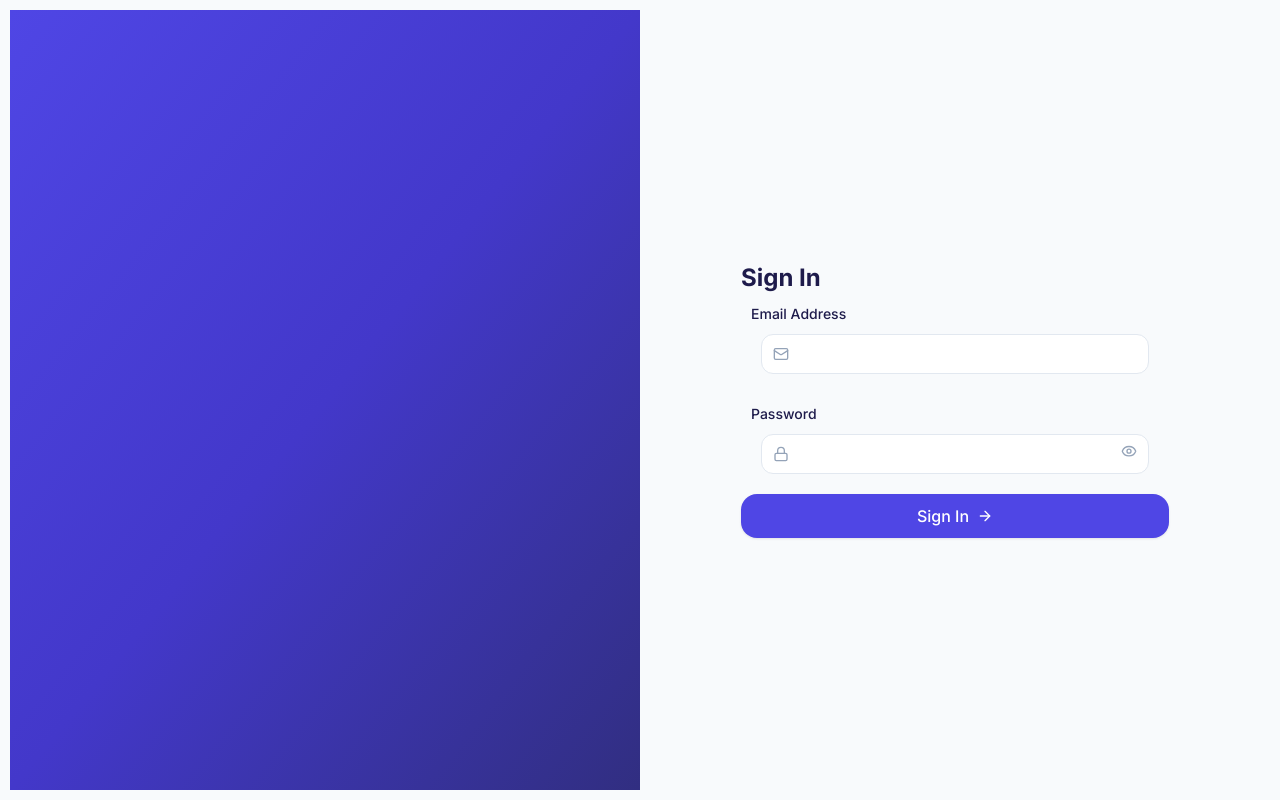
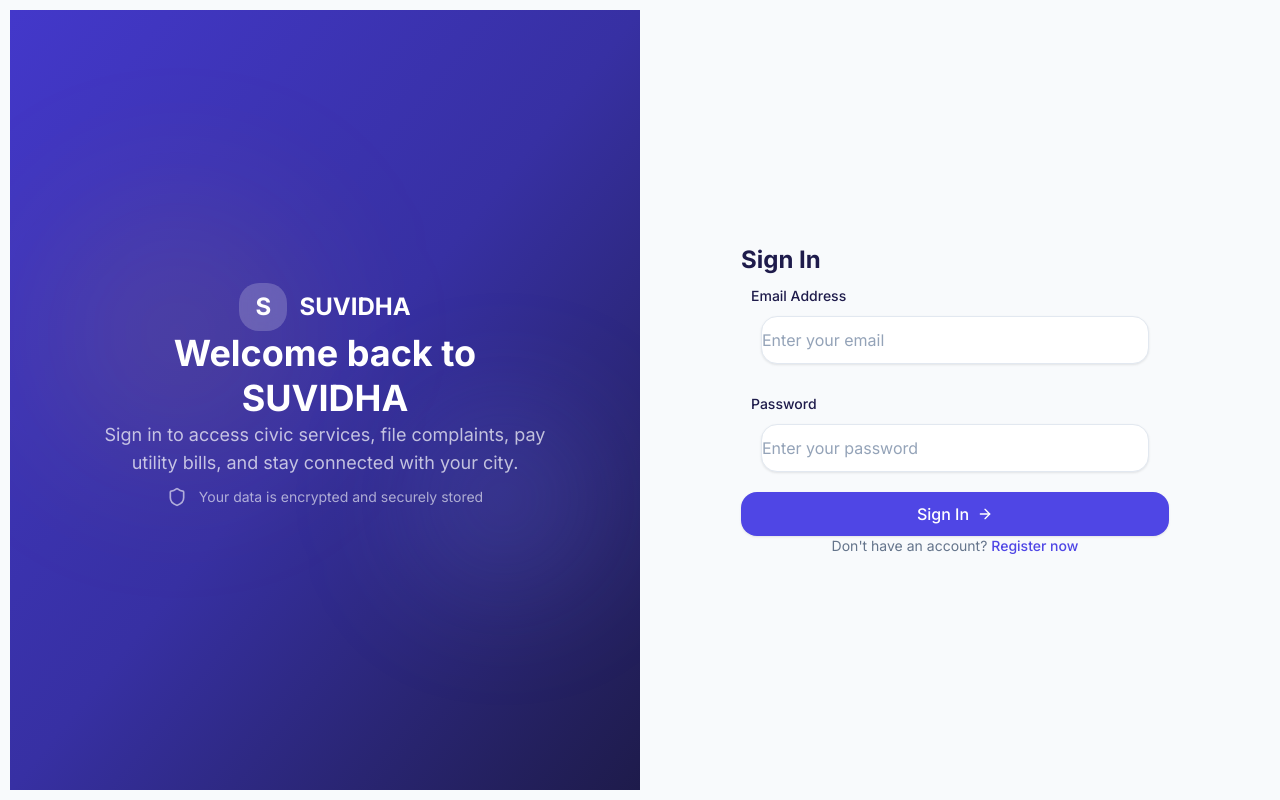
Before and after one commit to SAHILJAIN2024/SUVIDHA, a Next.js app in the folder frontend/: page /auth/login in a window 1280 px wide. Built offline with nearby package versions, Linux system fonts and the light colour scheme.

Commit message:
ragister page fixes

```diff
--- a/frontend/app/auth/login/page.tsx
+++ b/frontend/app/auth/login/page.tsx
@@ -4,7 +4,7 @@ import React, { useState } from "react";
 import Link from "next/link";
 import { useRouter } from "next/navigation";
 import { motion } from "framer-motion";
-import { Mail, Lock, Eye, EyeOff, ArrowRight, Globe, Smartphone } from "lucide-react";
+import { Mail, Lock, Eye, EyeOff, ArrowRight, Globe, Smartphone, Shield } from "lucide-react";
 import { Button, Input } from "@/components/ui";
 import { useAuthStore } from "@/store/auth.store";
 
@@ -63,8 +63,29 @@ router.push(
   return (
     <div className="min-h-screen flex flex-col lg:flex-row overflow-x-hidden">
       {/* Left Panel — Branding */}
-      <div className="hidden lg:flex lg:w-1/2 relative bg-gradient-to-br from-primary-600 via-primary-700 to-primary-900 text-white overflow-hidden">
-        {/* Branding graphics omitted for brevity */}
+      <div className="hidden lg:flex lg:w-1/2 relative bg-gradient-to-br from-primary-700 via-primary-800 to-primary-950 text-white overflow-hidden">
+        <div className="absolute inset-0">
+          <div className="absolute top-1/4 left-10 w-64 h-64 bg-accent-400/10 rounded-full blur-[80px]" />
+          <div className="absolute bottom-1/4 right-10 w-48 h-48 bg-primary-400/15 rounded-full blur-[60px]" />
+        </div>
+        <div className="relative flex flex-col justify-center items-center text-center px-16 w-full z-10">
+          <Link href="/" className="flex items-center justify-center gap-3 mb-12">
+            <div className="w-12 h-12 rounded-2xl bg-white/20 backdrop-blur flex items-center justify-center text-2xl font-bold">
+              S
+            </div>
+            <span className="text-2xl font-bold">SUVIDHA</span>
+          </Link>
+          <h1 className="text-4xl font-bold leading-tight mb-4">
+            Welcome back to<br />SUVIDHA
+          </h1>
+          <p className="text-lg text-white/70 max-w-md mb-8 mx-auto">
+            Sign in to access civic services, file complaints, pay utility bills, and stay connected with your city.
+          </p>
+          <div className="flex items-center justify-center gap-3 text-white/60 text-sm">
+            <Shield className="h-5 w-5" />
+            Your data is encrypted and securely stored
+          </div>
+        </div>
       </div>
 
       {/* Right Panel — Form */}
@@ -75,6 +96,13 @@ router.push(
           transition={{ duration: 0.5 }}
           className="w-full max-w-sm sm:max-w-md"
         >
+          <Link href="/" className="flex lg:hidden items-center gap-3 mb-8">
+            <div className="w-9 h-9 rounded-xl bg-gradient-to-br from-primary-500 to-primary-700 text-white font-bold text-lg flex items-center justify-center">
+              S
+            </div>
+            <span className="font-bold text-xl text-fg">SUVIDHA</span>
+          </Link>
+
           <h2 className="text-xl sm:text-2xl font-bold text-fg mb-1 sm:mb-2">Sign In</h2>
 
           {error && (
@@ -86,28 +114,32 @@ router.push(
           <form onSubmit={handleSubmit} className="space-y-4 sm:space-y-5">
             <Input
               label="Email Address"
+              placeholder="Enter your email"
               type="email"
               value={email}
               onChange={(e) => setEmail(e.target.value)}
-              leftIcon={<Mail className="h-4 w-4" />}
+              // leftIcon={<Mail className="h-5 w-5" />}
               required
+              className="pl-12"
             />
             <Input
               label="Password"
+              placeholder="Enter your password"
               type={showPassword ? "text" : "password"}
               value={password}
               onChange={(e) => setPassword(e.target.value)}
-              leftIcon={<Lock className="h-4 w-4" />}
+              // leftIcon={<Lock className="h-5 w-5" />}
               rightIcon={
                 <button
                   type="button"
                   onClick={() => setShowPassword(!showPassword)}
-                  className="hover:text-fg transition-colors"
+                  className="hover:text-primary-500 transition-colors p-1"
                 >
-                  {showPassword ? <EyeOff className="h-4 w-4" /> : <Eye className="h-4 w-4" />}
+                  {/* {showPassword ? <EyeOff className="h-5 w-5" /> : <Eye className="h-5 w-5" />} */}
                 </button>
               }
               required
+            // className="pl-12 pr-12"
             />
             <Button
               type="submit"
@@ -119,6 +151,13 @@ router.push(
               Sign In
             </Button>
           </form>
+
+          <p className="mt-8 text-center text-sm text-fg-secondary">
+            Don't have an account?{" "}
+            <Link href="/auth/register" className="text-primary-600 font-medium hover:text-primary-700">
+              Register now
+            </Link>
+          </p>
         </motion.div>
       </div>
     </div>
--- a/frontend/app/auth/register/page.tsx
+++ b/frontend/app/auth/register/page.tsx
@@ -198,8 +198,8 @@ export default function RegisterPage() {
                     <div className="absolute top-1/4 left-10 w-64 h-64 bg-accent-400/10 rounded-full blur-[80px]" />
                     <div className="absolute bottom-1/4 right-10 w-48 h-48 bg-primary-400/15 rounded-full blur-[60px]" />
                 </div>
-                <div className="relative flex flex-col justify-center px-16">
-                    <Link href="/" className="flex items-center gap-3 mb-12">
+                <div className="relative flex flex-col justify-center items-center text-center px-16 w-full z-10">
+                    <Link href="/" className="flex items-center justify-center gap-3 mb-12">
                         <div className="w-12 h-12 rounded-2xl bg-white/20 backdrop-blur flex items-center justify-center text-2xl font-bold">
                             S
                         </div>
@@ -208,10 +208,10 @@ export default function RegisterPage() {
                     <h1 className="text-4xl font-bold leading-tight mb-4">
                         Join the digital<br />governance revolution
                     </h1>
-                    <p className="text-lg text-white/70 max-w-md mb-8">
+                    <p className="text-lg text-white/70 max-w-md mb-8 mx-auto">
                         Register to access civic services, file complaints, pay utility bills, and be part of a smarter city.
                     </p>
-                    <div className="flex items-center gap-3 text-white/60 text-sm">
+                    <div className="flex items-center justify-center gap-3 text-white/60 text-sm">
                         <Shield className="h-5 w-5" />
                         Your data is encrypted and securely stored
                     </div>
@@ -264,20 +264,20 @@ export default function RegisterPage() {
                                     placeholder="Enter your full name"
                                     value={formData.name}
                                     onChange={(e) => updateField("name", e.target.value)}
-                                    leftIcon={<User className="h-4 w-4" />}
+                                    // leftIcon={<User className="h-5 w-5" />}
                                     error={errors.name}
-                                    className="pl-10"
+                                    className="pl-12"
                                     containerClassName="my-5"
                                 />
                                 <Input
                                     label="Email Address"
                                     type="email"
-                                    placeholder="you@example.com"
+                                    placeholder="Enter your email"
                                     value={formData.email}
                                     onChange={(e) => updateField("email", e.target.value)}
-                                    leftIcon={<Mail className="h-4 w-4" />}
+                                    // leftIcon={<Mail className="h-5 w-5" />}
                                     error={errors.email}
-                                    className="pl-10"
+                                    className="pl-12"
                                     containerClassName="my-5"
                                 />
                                 <Input
@@ -286,9 +286,9 @@ export default function RegisterPage() {
                                     placeholder="+91 XXXXX XXXXX"
                                     value={formData.phone}
                                     onChange={(e) => updateField("phone", e.target.value)}
-                                    leftIcon={<Phone className="h-4 w-4" />}
+                                    // leftIcon={<Phone className="h-5 w-5" />}
                                     error={errors.phone}
-                                    className="pl-10"
+                                    className="pl-12"
                                     containerClassName="my-5"
                                 />
                                 <Input
@@ -296,9 +296,9 @@ export default function RegisterPage() {
                                     type="date"
                                     value={formData.dob}
                                     onChange={(e) => updateField("dob", e.target.value)}
-                                    leftIcon={<Calendar className="h-4 w-4" />}
+                                    // leftIcon={<Calendar className="h-5 w-5" />}
                                     error={errors.dob}
-                                    className="pl-10"
+                                    className="pl-12"
                                     containerClassName="my-5"
                                 />
                                 <div className="w-full">
@@ -423,49 +423,55 @@ export default function RegisterPage() {
                                     placeholder="e.g., Silchar"
                                     value={formData.city}
                                     onChange={(e) => updateField("city", e.target.value)}
-                                    leftIcon={<MapPin className="h-4 w-4" />}
+                                    // leftIcon={<MapPin className="h-5 w-5" />}
                                     error={errors.city}
+                                    className="pl-12"
                                 />
                                 <Input
                                     label="Area / Locality"
                                     placeholder="e.g., Tarapur"
                                     value={formData.area}
                                     onChange={(e) => updateField("area", e.target.value)}
-                                    leftIcon={<MapPin className="h-4 w-4" />}
+                                    // leftIcon={<MapPin className="h-5 w-5" />}
                                     error={errors.area}
+                                    className="pl-12"
                                 />
                                 <Input
                                     label="PIN Code"
                                     placeholder="6-digit PIN code"
                                     value={formData.pinCode}
                                     onChange={(e) => updateField("pinCode", e.target.value)}
-                                    leftIcon={<Hash className="h-4 w-4" />}
+                                    // leftIcon={<Hash className="h-5 w-5" />}
                                     error={errors.pinCode}
                                     maxLength={6}
+                                    className="pl-12"
                                 />
                                 <Input
                                     label="Aadhaar Number"
                                     placeholder="XXXX-XXXX-XXXX"
                                     value={formData.aadhaarNo}
                                     onChange={(e) => updateField("aadhaarNo", e.target.value)}
-                                    leftIcon={<Shield className="h-4 w-4" />}
+                                    // leftIcon={<Shield className="h-5 w-5" />}
                                     hint="Optional — required for KYC verification"
+                                    className="pl-12"
                                 />
                                 <Input
                                     label="Gas Connection No."
                                     placeholder="e.g., GAS-91234"
                                     value={formData.gasNo}
                                     onChange={(e) => updateField("gasNo", e.target.value)}
-                                    leftIcon={<Flame className="h-4 w-4" />}
+                                    // leftIcon={<Flame className="h-5 w-5" />}
                                     hint="Optional — link your gas account"
+                                    className="pl-12"
                                 />
                                 <Input
                                     label="IVRS Number"
                                     placeholder="e.g., IVRS-7821"
                                     value={formData.ivrsNo}
                                     onChange={(e) => updateField("ivrsNo", e.target.value)}
-                                    leftIcon={<PhoneCall className="h-4 w-4" />}
+                                    // leftIcon={<PhoneCall className="h-5 w-5" />}
                                     hint="Optional — for automated helpline"
+                                    className="pl-12"
                                 />
 
                                 <div className="flex gap-3">
@@ -488,13 +494,14 @@ export default function RegisterPage() {
                                     placeholder="Min 6 characters"
                                     value={formData.password}
                                     onChange={(e) => updateField("password", e.target.value)}
-                                    leftIcon={<Lock className="h-4 w-4" />}
+                                    // leftIcon={<Lock className="h-5 w-5" />}
                                     rightIcon={
-                                        <button type="button" onClick={() => setShowPassword(!showPassword)} className="hover:text-fg transition-colors">
-                                            {showPassword ? <EyeOff className="h-4 w-4" /> : <Eye className="h-4 w-4" />}
+                                        <button type="button" onClick={() => setShowPassword(!showPassword)} className="hover:text-primary-500 transition-colors p-1">
+                                            {showPassword ? <EyeOff className="h-5 w-5" /> : <Eye className="h-5 w-5" />}
                                         </button>
                                     }
                                     error={errors.password}
+                                    className="pl-12 pr-12"
                                 />
                                 <Input
                                     label="Confirm Password"
@@ -502,8 +509,9 @@ export default function RegisterPage() {
                                     placeholder="Re-enter password"
                                     value={formData.confirmPassword}
                                     onChange={(e) => updateField("confirmPassword", e.target.value)}
-                                    leftIcon={<Lock className="h-4 w-4" />}
+                                    // leftIcon={<Lock className="h-5 w-5" />}
                                     error={errors.confirmPassword}
+                                    className="pl-12"
                                 />
                                 <div className="flex gap-3">
                                     <Button type="button" variant="outline" size="lg" className="flex-1" onClick={() => setStep(2)} leftIcon={<ArrowLeft className="h-4 w-4" />}>
--- a/frontend/components/ui/Input.tsx
+++ b/frontend/components/ui/Input.tsx
@@ -28,7 +28,7 @@ const Input = React.forwardRef<HTMLInputElement, InputProps>(
                 )}
                 <div className="relative">
                     {leftIcon && (
-                        <div className="absolute left-3 top-1/2 -translate-y-1/2 text-fg-muted">
+                        <div className="absolute left-4 top-1/2 -translate-y-1/2 text-fg-muted flex items-center justify-center pointer-events-none">
                             {leftIcon}
                         </div>
                     )}
@@ -36,26 +36,26 @@ const Input = React.forwardRef<HTMLInputElement, InputProps>(
                         ref={ref}
                         id={inputId}
                         className={cn(
-                            "w-full h-10 px-3 bg-surface border border-border rounded-lg text-sm text-fg placeholder:text-fg-muted",
-                            "transition-all duration-200",
+                            "w-full h-12 px-4 bg-surface border border-border rounded-xl text-base text-fg placeholder:text-fg-muted",
+                            "transition-all duration-200 shadow-sm",
                             "hover:border-border-strong",
-                            "focus:outline-none focus:ring-2 focus:ring-primary-500/20 focus:border-primary-500",
-                            leftIcon && "pl-10",
-                            rightIcon && "pr-10",
+                            "focus:outline-none focus:ring-4 focus:ring-primary-500/20 focus:border-primary-500",
+                            leftIcon && "pl-11",
+                            rightIcon && "pr-11",
                             error && "border-danger-500 focus:ring-danger-500/20 focus:border-danger-500",
                             className
                         )}
                         {...props}
                     />
                     {rightIcon && (
-                        <div className="absolute right-3 top-1/2 -translate-y-1/2 text-fg-muted">
+                        <div className="absolute right-4 top-1/2 -translate-y-1/2 text-fg-muted flex items-center justify-center">
                             {rightIcon}
                         </div>
                     )}
                 </div>
-                {error && <p className="mt-1 text-xs text-danger-500">{error}</p>}
+                {error && <p className="mt-1.5 text-xs font-medium text-danger-500">{error}</p>}
                 {hint && !error && (
-                    <p className="mt-1 text-xs text-fg-muted">{hint}</p>
+                    <p className="mt-1.5 text-xs text-fg-muted">{hint}</p>
                 )}
             </div>
         );
@@ -87,17 +87,17 @@ const Textarea = React.forwardRef<HTMLTextAreaElement, TextareaProps>(
                     ref={ref}
                     id={textareaId}
                     className={cn(
-                        "w-full px-3 py-2 bg-surface border border-border rounded-lg text-sm text-fg placeholder:text-fg-muted",
-                        "transition-all duration-200 resize-none",
+                        "w-full px-4 py-3 bg-surface border border-border rounded-xl text-base text-fg placeholder:text-fg-muted",
+                        "transition-all duration-200 resize-none shadow-sm",
                         "hover:border-border-strong",
-                        "focus:outline-none focus:ring-2 focus:ring-primary-500/20 focus:border-primary-500",
+                        "focus:outline-none focus:ring-4 focus:ring-primary-500/20 focus:border-primary-500",
                         error && "border-danger-500 focus:ring-danger-500/20 focus:border-danger-500",
                         className
                     )}
                     rows={4}
                     {...props}
                 />
-                {error && <p className="mt-1 text-xs text-danger-500">{error}</p>}
+                {error && <p className="mt-1.5 text-xs font-medium text-danger-500">{error}</p>}
             </div>
         );
     }
@@ -126,11 +126,11 @@ const Select = React.forwardRef<HTMLSelectElement, SelectProps>(
                     ref={ref}
                     id={selectId}
                     className={cn(
-                        "w-full h-10 px-3 bg-surface border border-border rounded-lg text-sm text-fg",
-                        "transition-all duration-200 cursor-pointer",
+                        "w-full h-12 px-4 bg-surface border border-border rounded-xl text-base text-fg",
+                        "transition-all duration-200 cursor-pointer shadow-sm",
                         "hover:border-border-strong",
-                        "focus:outline-none focus:ring-2 focus:ring-primary-500/20 focus:border-primary-500",
-                        error && "border-danger-500",
+                        "focus:outline-none focus:ring-4 focus:ring-primary-500/20 focus:border-primary-500",
+                        error && "border-danger-500 focus:ring-danger-500/20 focus:border-danger-500",
                         className
                     )}
                     {...props}
@@ -141,7 +141,7 @@ const Select = React.forwardRef<HTMLSelectElement, SelectProps>(
                         </option>
                     ))}
                 </select>
-                {error && <p className="mt-1 text-xs text-danger-500">{error}</p>}
+                {error && <p className="mt-1.5 text-xs font-medium text-danger-500">{error}</p>}
             </div>
         );
     }
```
Also changed, not shown: frontend/app/admin/dashboard/page.tsx (+8 -8 lines), frontend/app/citizen/dashboard/page.tsx (+12 -10 lines). Lines whose indentation alone changed are shown as unchanged.
